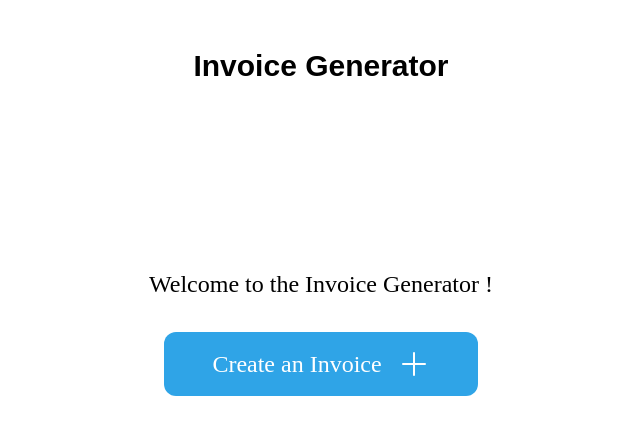
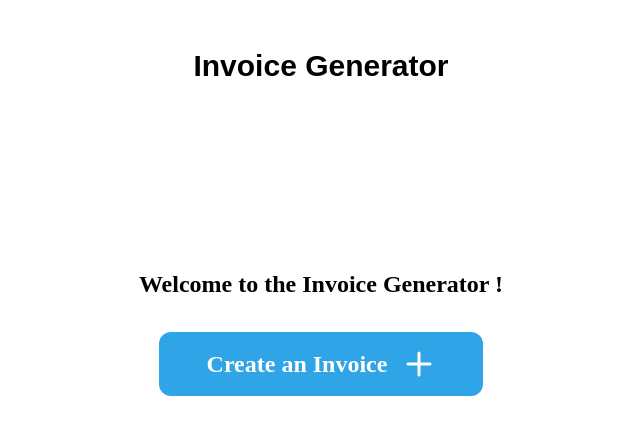
Before and after one commit to hari1614/invoice_generator, a React (Create React App) app: page / in a window 1280 px wide. Shown: the top 434 px of the page, without its empty margins (319-959 px from the left). Built offline with nearby package versions, Linux system fonts and the light colour scheme.

Commit message:
Updated: Updated Home page buttons.

```diff
--- a/src/components/Home.jsx
+++ b/src/components/Home.jsx
@@ -48,14 +48,14 @@ const Home = () => {
           </h1>
         </header>
         <section className="flex flex-col items-center justify-center gap-8 h-[50vh]">
-          <h1 className="text-center text-2xl">
+          <h1 className="text-center text-2xl font-extrabold">
             Welcome to the Invoice Generator !
           </h1>
           <button
             onClick={handleOpenForm}
-            className="flex gap-4 text-white text-2xl px-12 py-4 rounded-xl bg-sea hover:bg-hover1"
+            className="flex gap-4 text-white text-2xl font-extrabold px-12 py-4 rounded-xl bg-sea hover:bg-hover1"
           >
-            Create an Invoice <Plus size={32} />
+            Create an Invoice <Plus size={32} weight="bold" />
           </button>
         </section>
       </div>
```
